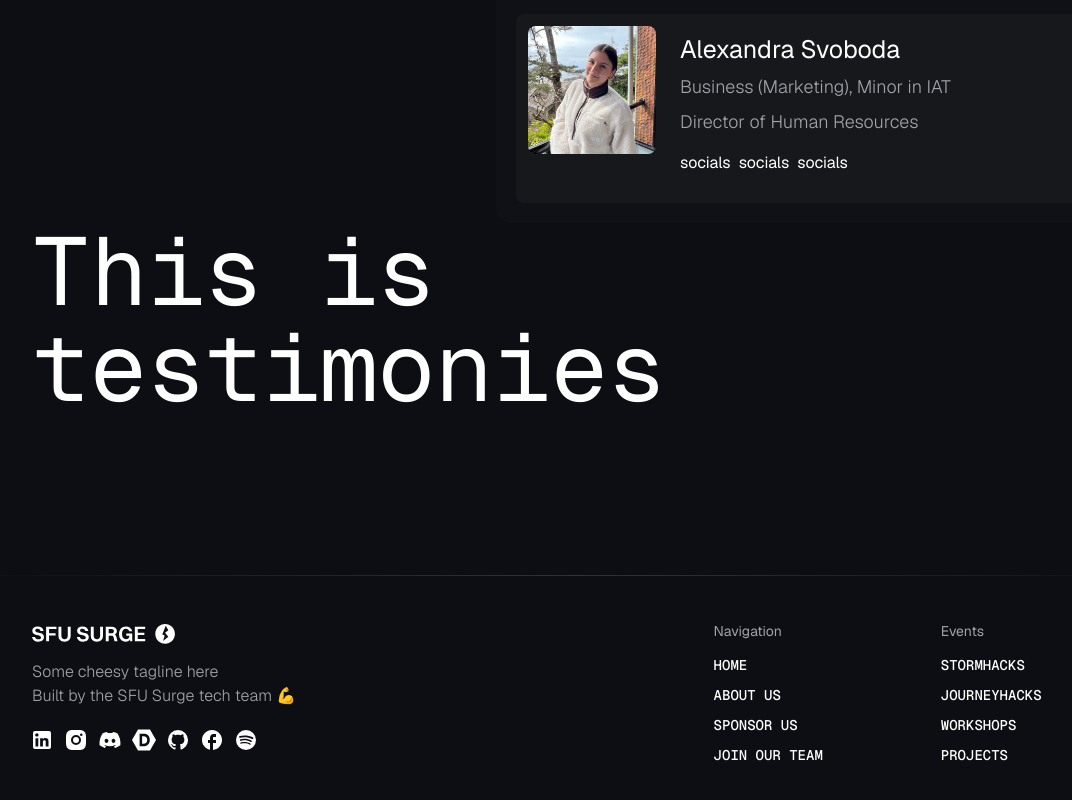
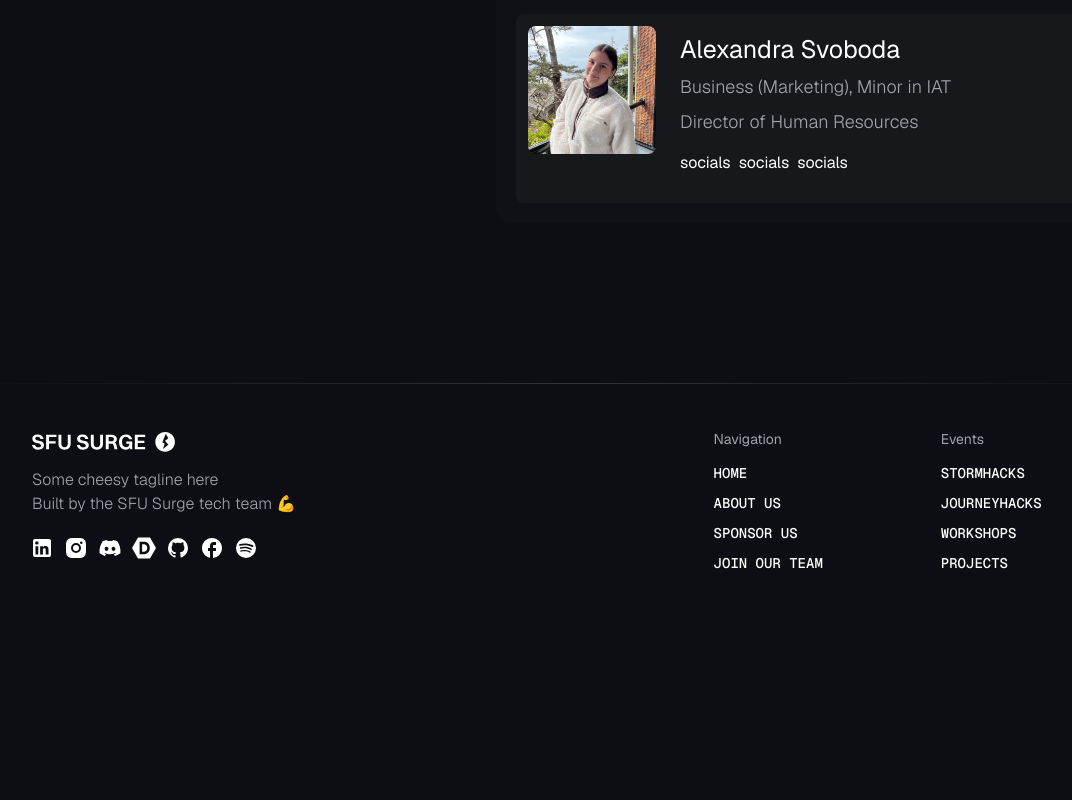
Before and after one commit to sfusurge/surge_website, a Next.js app: page /about in a window 1280 px wide. Shown: the part 2502-3302 px from the top of the page, without its empty margins (64-1136 px from the left). After the commit the page ends 3120 px from the top, so only its background shows below. Built offline with nearby package versions, Linux system fonts and the light colour scheme.

Commit message:
remove text in testimonials

```diff
--- a/src/app/sections/about/Testimonials/index.tsx
+++ b/src/app/sections/about/Testimonials/index.tsx
@@ -1,9 +1,3 @@
 export default function Testimonials() {
-  return (
-    <>
-      <section>
-        <h2 className="font-GeistMono text-8xl">This is testimonies</h2>
-      </section>
-    </>
-  );
+  return <></>;
 }
```
